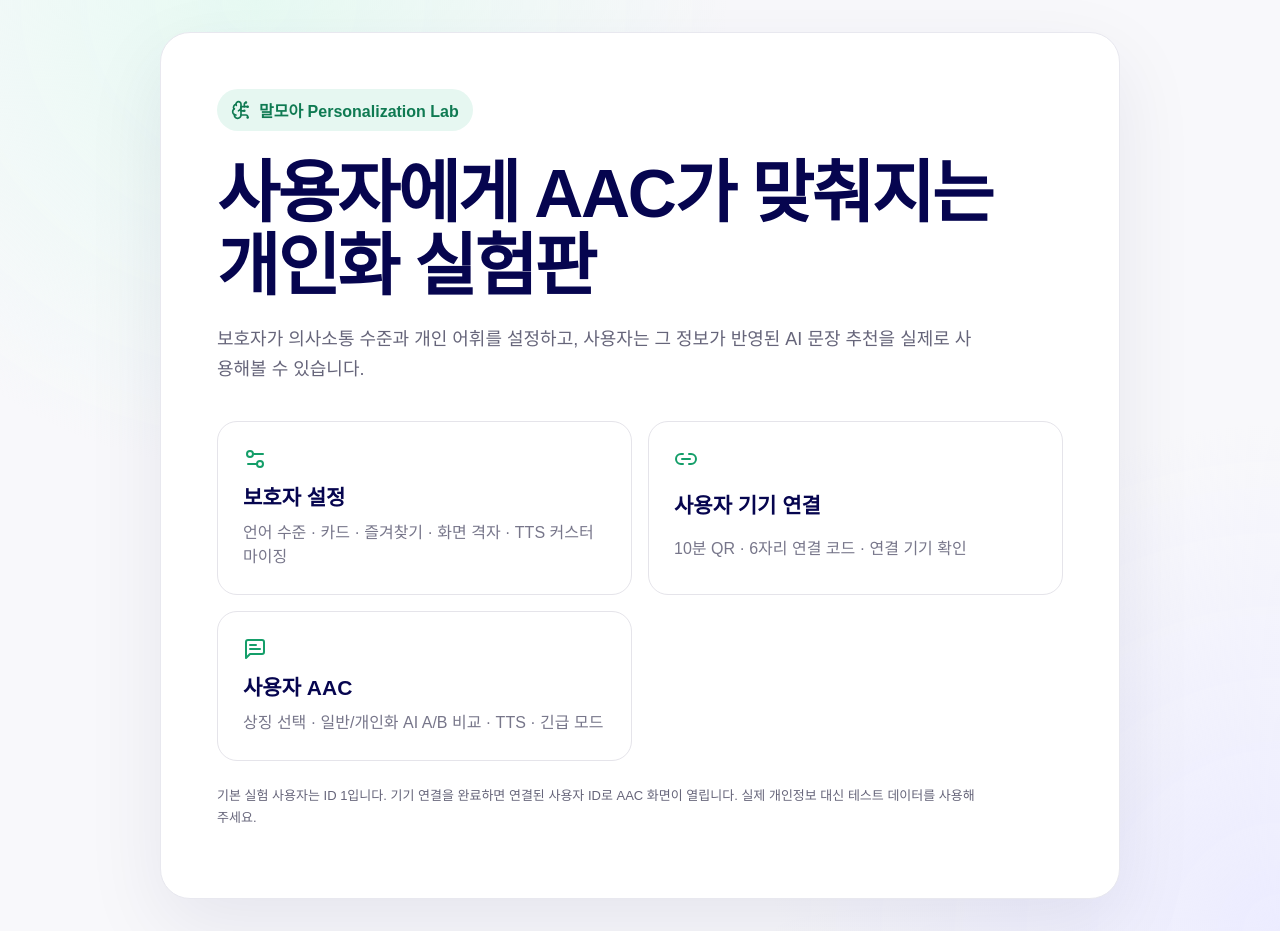
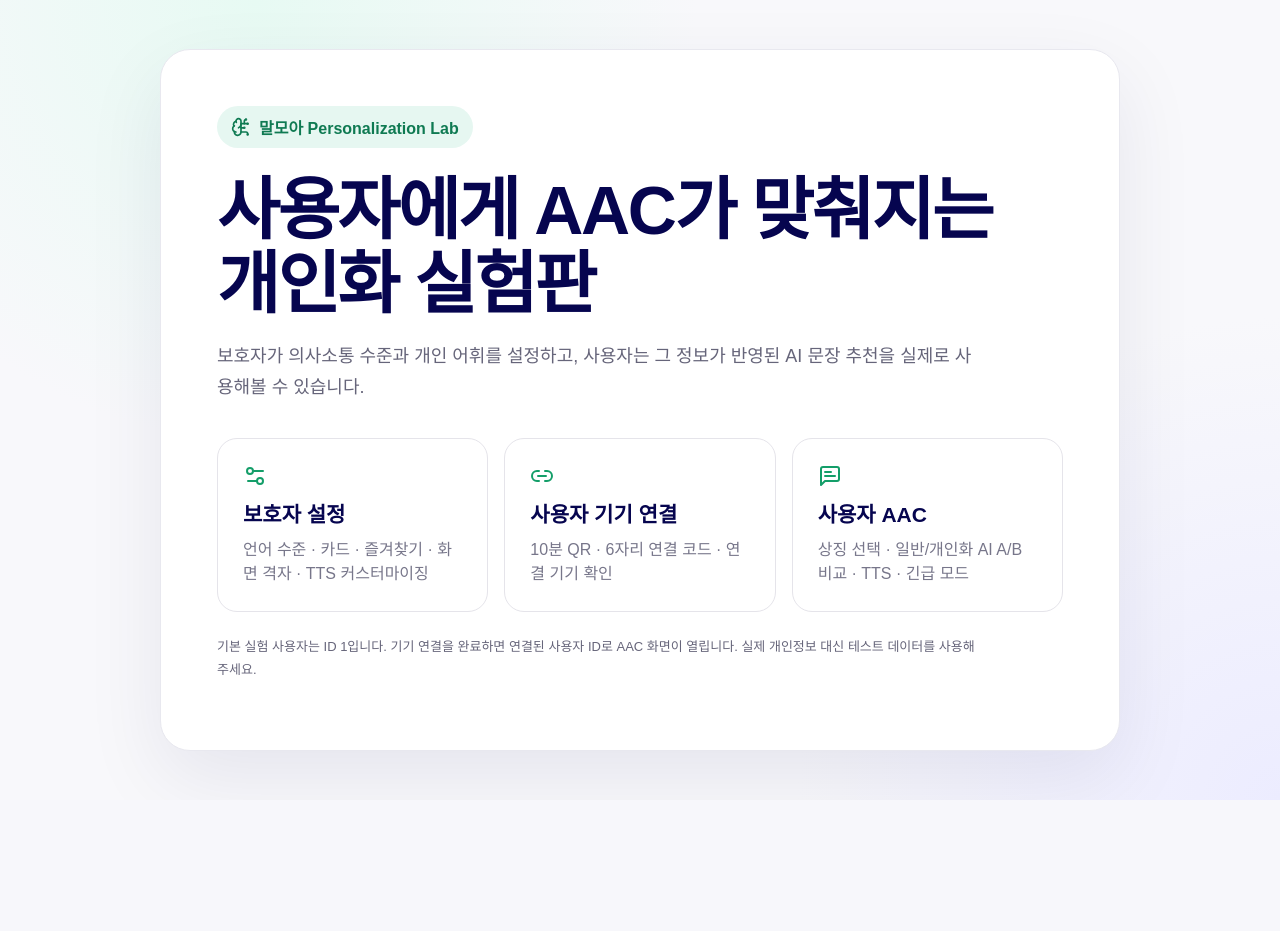
Before and after one commit to usernameisuser11/malmoa-ai-personalization, a Next.js app in the folder frontend/: page / in a window 1280 px wide. After the commit the page ends 800 px from the top, so only its background shows below. Built offline with nearby package versions, Linux system fonts and the light colour scheme.

Commit message:
style: improve lab entry navigation

```diff
--- a/frontend/src/app/result-status.css
+++ b/frontend/src/app/result-status.css
@@ -1 +1 @@
-.ai-source{display:inline-flex;align-items:center;gap:4px;padding:4px 8px;border-radius:999px;font-size:11px;font-weight:900;white-space:nowrap}.ai-source.gemini{background:#e6f7f1;color:#0f7a52}.ai-source.fallback{background:#fff2df;color:#8a5600}.fallback-notice{display:flex;gap:8px;align-items:flex-start;margin:0 0 14px;padding:11px 13px;border:1px solid #f1d2a0;border-radius:12px;background:#fff8ea;color:#714700;font-size:13px;font-weight:700;line-height:1.45}.fallback-notice svg{flex:0 0 auto;margin-top:1px}@media(max-width:430px){.result-column h3{align-items:flex-start;flex-direction:column}.ai-source{align-self:flex-start}}
+.ai-source{display:inline-flex;align-items:center;gap:4px;padding:4px 8px;border-radius:999px;font-size:11px;font-weight:900;white-space:nowrap}.ai-source.gemini{background:#e6f7f1;color:#0f7a52}.ai-source.fallback{background:#fff2df;color:#8a5600}.fallback-notice{display:flex;gap:8px;align-items:flex-start;margin:0 0 14px;padding:11px 13px;border:1px solid #f1d2a0;border-radius:12px;background:#fff8ea;color:#714700;font-size:13px;font-weight:700;line-height:1.45}.fallback-notice svg{flex:0 0 auto;margin-top:1px}.lab-home-grid{grid-template-columns:repeat(3,minmax(0,1fr))}@media(max-width:800px){.lab-home-grid{grid-template-columns:1fr}}@media(max-width:430px){.result-column h3{align-items:flex-start;flex-direction:column}.ai-source{align-self:flex-start}}
```
